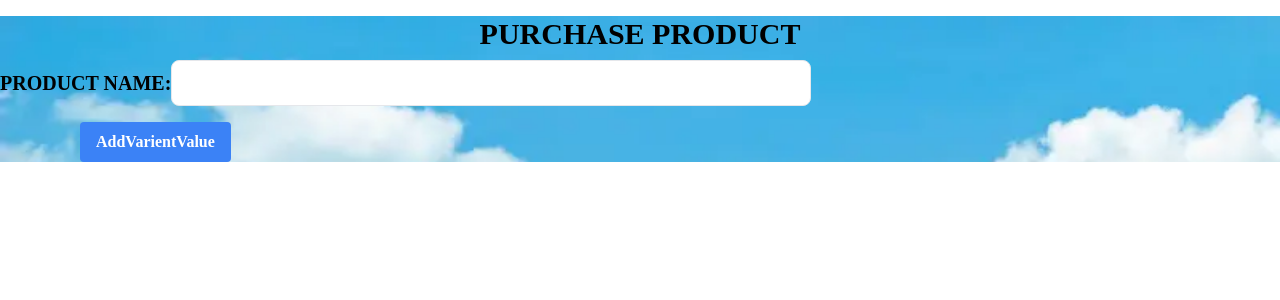
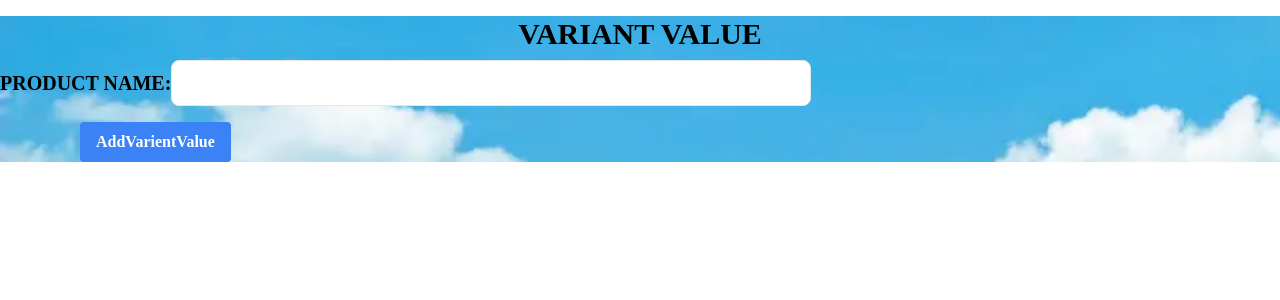
Before and after one commit to surya0811/Assetmanagement1, a React (Create React App) app in the folder frontend/: page /addvarientvalue in a window 1280 px wide. Shown: the top 300 px of the page. Built offline with nearby package versions, Linux system fonts and the light colour scheme.

Commit message:
nov16mod

```diff
--- a/frontend/src/Components/AddVarientValue.js
+++ b/frontend/src/Components/AddVarientValue.js
@@ -68,7 +68,7 @@ function AddVarientValue({ onSubmit }) {
 
   return (
     <div className="mt-4" style={{ backgroundImage: `url(${sucessimage})`, backgroundSize: 'cover', }}>
-      <h2 className="text-3xl font-bold mb-2 text-black-1000 text-center uppercase">Purchase Product</h2>
+      <h2 className="text-3xl font-bold mb-2 text-black-1000 text-center uppercase"> VARIANT VALUE</h2>
       <form onSubmit={handleSubmit}>
         <label className=" text-xl block mb-4 text-black-1000 font-bold border-blue-300 uppercase">Product Name:
           <input
```
Also changed, not shown: 1 other file (tests, documents, lock files or other folders).
